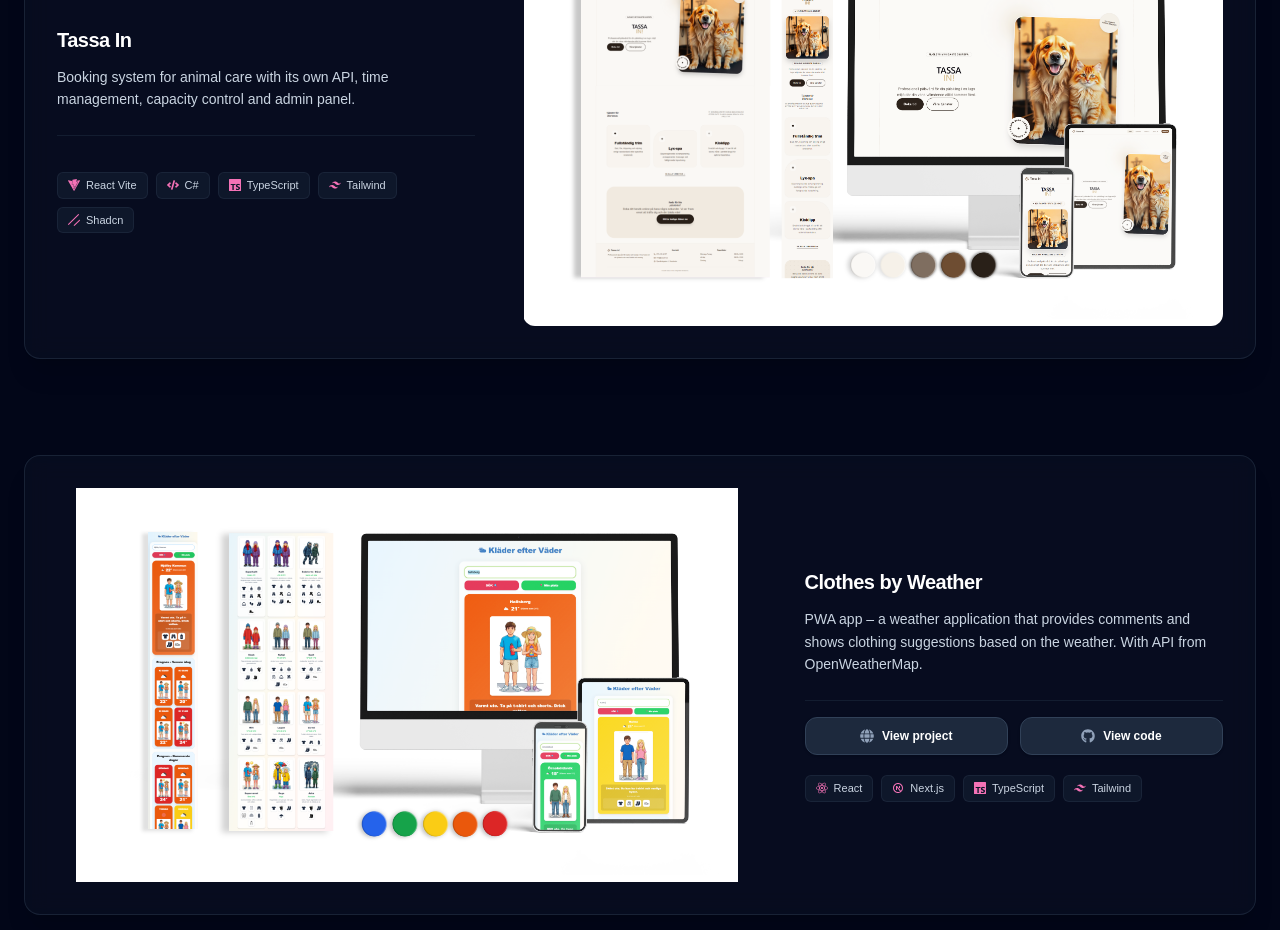
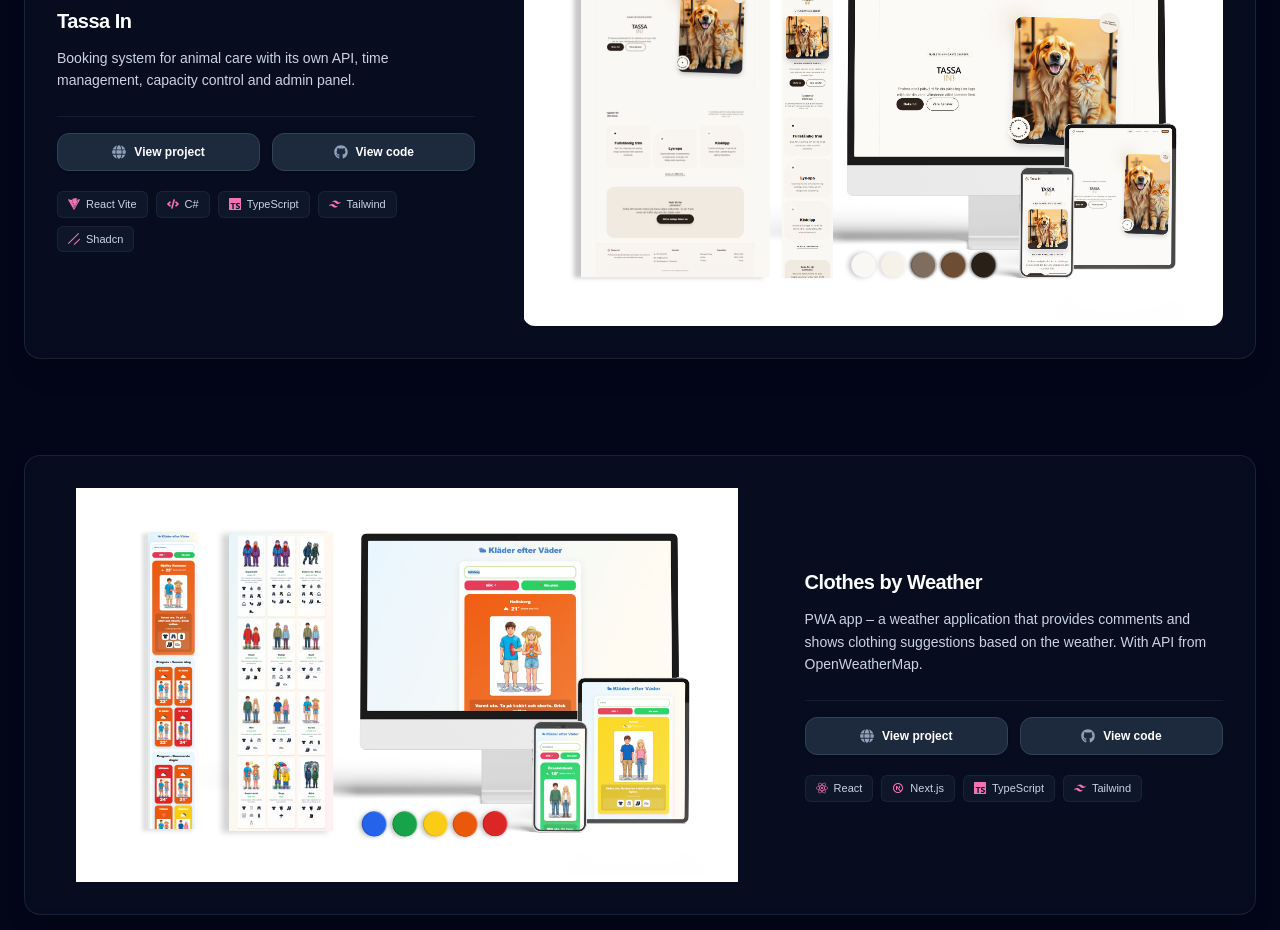
Before and after one commit to knixan/josefinecvportfolio, a Next.js app: page /portfolio in a window 1280 px wide. Shown: the part 880-1810 px from the top of the page. Built offline with nearby package versions, Linux system fonts and the light colour scheme.

Commit message:
update link in portfolio

```diff
--- a/src/components/portfolio.tsx
+++ b/src/components/portfolio.tsx
@@ -33,11 +33,13 @@ const PROJECT_DATA: Record<
   tassaIn: {
     image: "/image/mockupbilder/tassa-in.png",
     tech: "React Vite, C#, TypeScript, Tailwind CSS, Shadcn",
+    codeLink: "https://github.com/knixan/tassa-in",
+    projectLink: "https://tassa-in.vercel.app/",
   },
   kladerEfterVader: {
     image: "/image/mockupbilder/kladereftervader.png",
     tech: "React, Next.js, TypeScript, Tailwind CSS, OpenWeatherMap API",
-    projectLink: "https://vaderefterklader.se",
+    projectLink: "https://kladereftervader.se",
     codeLink: "https://github.com/knixan/kladereftervader",
   },
   bMovies: {
@@ -49,7 +51,7 @@ const PROJECT_DATA: Record<
   motionzone: {
     image: "/image/mockupbilder/motionzone.png",
     tech: "React, Next.js, TypeScript, Tailwind CSS, Shadcn, PostgreSQL, Prisma",
-    projectLink: "https://dev.motionzoneworld.com/",
+    projectLink: "https://motionzoneworld.com/",
     codeLink: "https://github.com/motionzoneproject/motionzoneproject",
   },
   fakeyNails: {
@@ -96,7 +98,7 @@ const PROJECT_DATA: Record<
   ledningsteknik: {
     image: "/image/mockupbilder/ledningsteknik.png",
     tech: "React, Next.js, TypeScript, Tailwind CSS",
-    projectLink: "https://ledningsteknik.vercel.app/",
+    projectLink: "https://ledningsteknikab.vercel.app/",
     codeLink: "https://github.com/knixan/ledningsteknikAB",
   },
   jonnyEriksson: {
```
